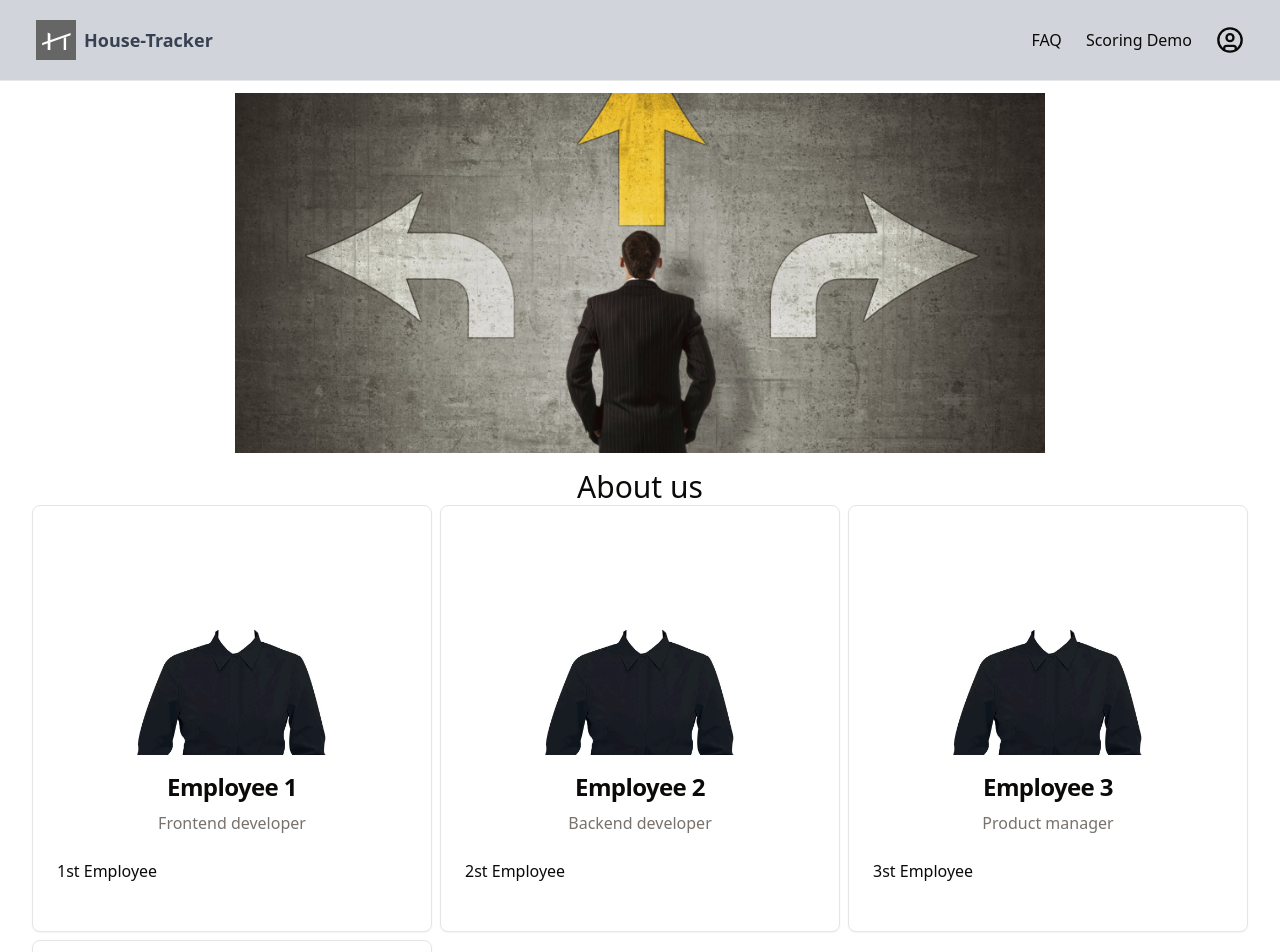
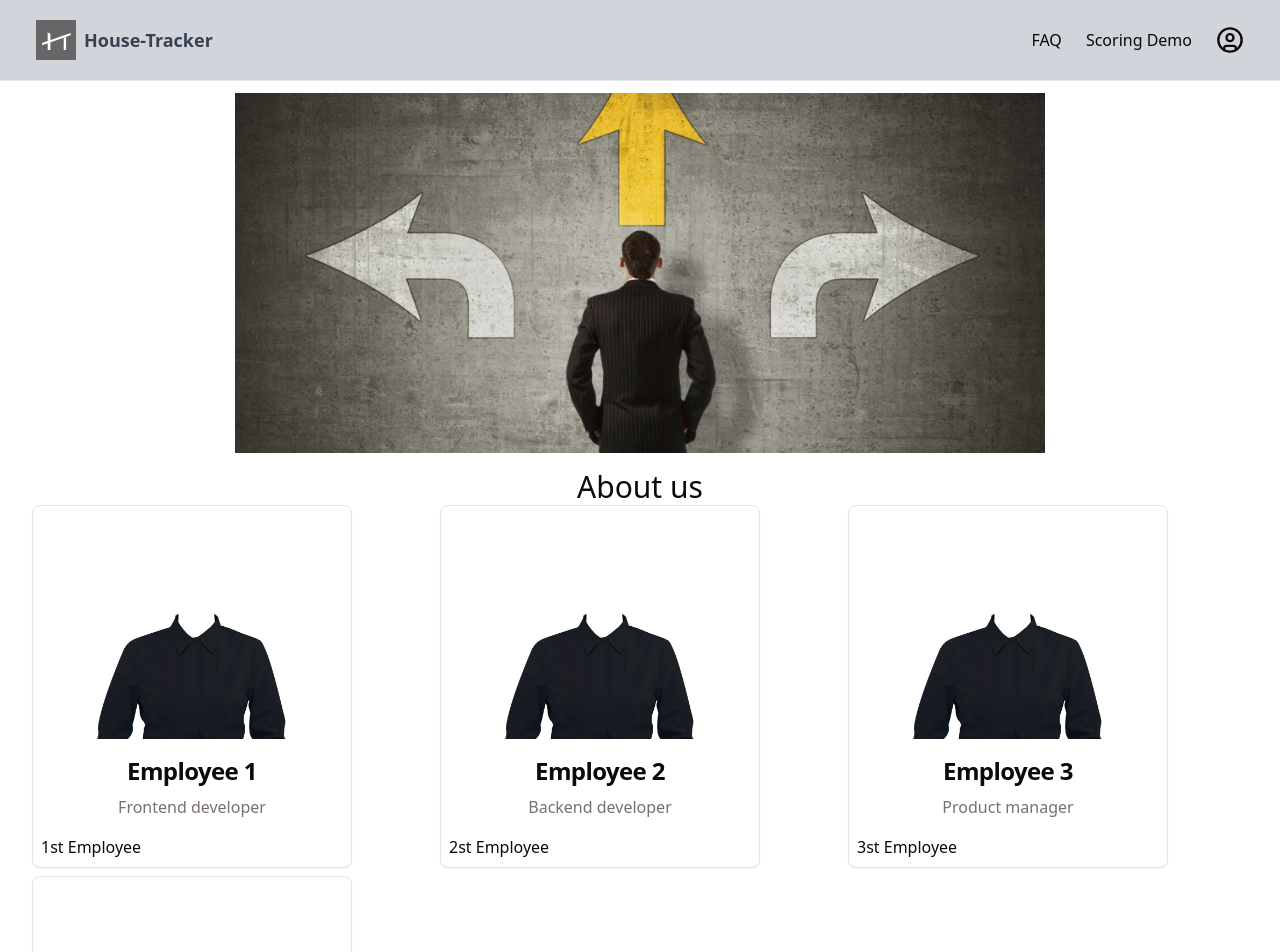
Before and after one commit to new-idea-machine/os-house-finder-app, a React (Vite) app in the folder frontendV2/: page / in a window 1280 px wide. Shown: the top 952 px of the page. Built offline with nearby package versions, Linux system fonts and the light colour scheme.

Commit message:
Changed width and padding for ProfessionalCard component to be more compact

```diff
--- a/frontendV2/src/components/ProfessionalCard.tsx
+++ b/frontendV2/src/components/ProfessionalCard.tsx
@@ -20,9 +20,12 @@ export default function ProfessionalCard({
   image,
 }: ProfessionalCardProps) {
   return (
-    <Card>
-      <CardHeader className="space-y-5">
-        <img className="mx-auto" src={image} width={200} alt="Shirt" />
+    <Card className="w-4/5">
+      <CardHeader className="space-y-5 p-2">
+        <div className="flex justify-center">
+          <img src={image} width={200} height={25} alt="Shirt" />
+        </div>
+
         <div className="space-y-3">
           <CardTitle className="text-center">{name}</CardTitle>
           <CardDescription className="text-center text-base">
@@ -30,10 +33,9 @@ export default function ProfessionalCard({
           </CardDescription>
         </div>
       </CardHeader>
-      <CardContent>
+      <CardContent className="p-2">
         <p>{description}</p>
       </CardContent>
-      <CardContent />
     </Card>
   );
 }
```
